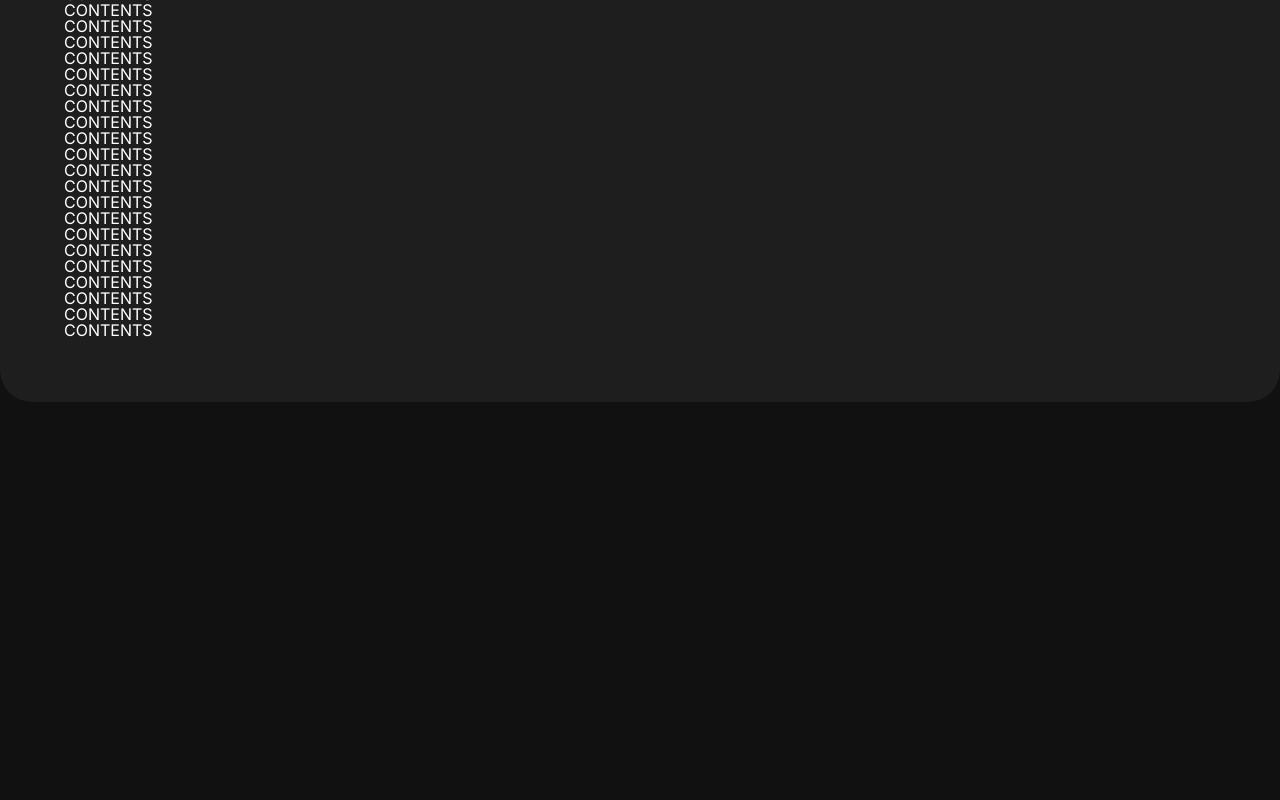
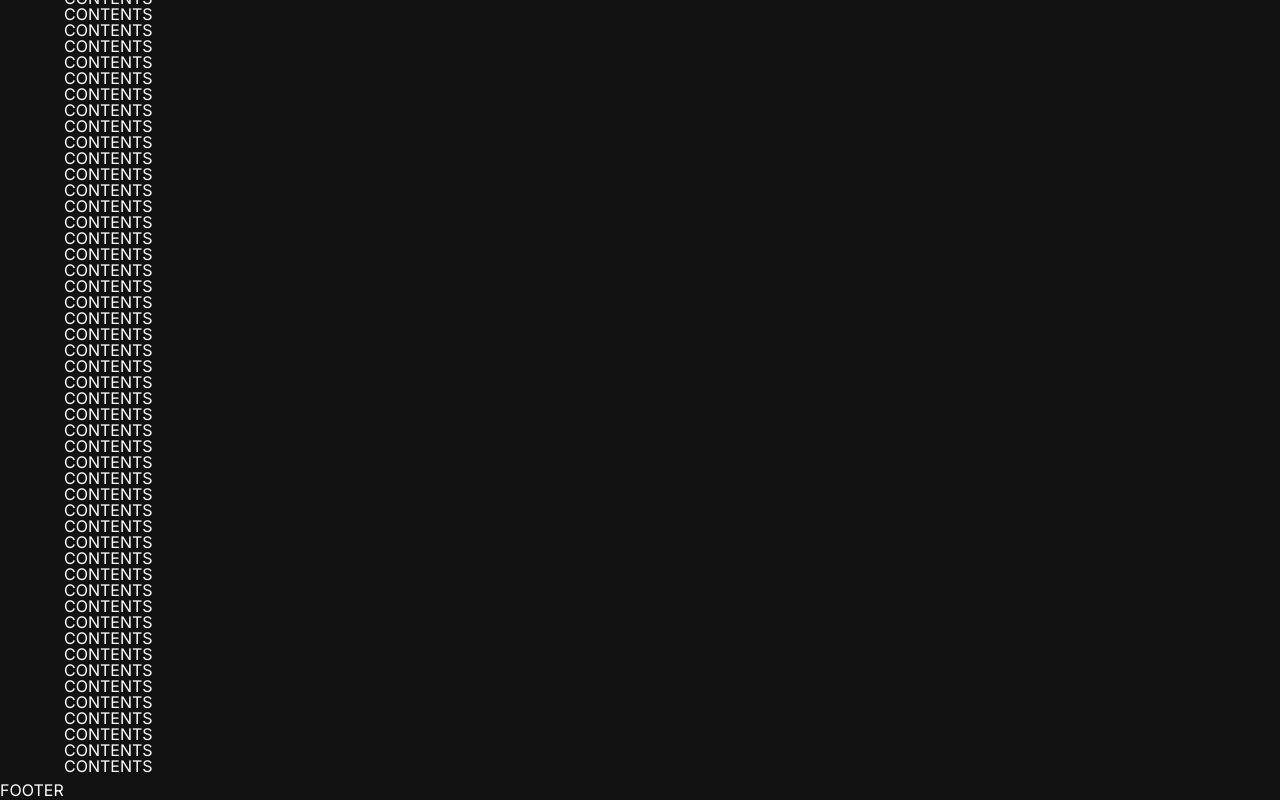
Before and after one commit to JoonsubHwang/esthers-la, a React (Create React App) app: page /characters/1 in a window 1280 px wide. Shown: the part 498-1298 px from the top of the page. Before the commit the page ends 900 px from the top, so only its background shows below. Built offline with nearby package versions, Linux system fonts and the light colour scheme.

Commit message:
Changed hierarchies to apply parallax

```diff
--- a/src/CharInfo/CharInfo.js
+++ b/src/CharInfo/CharInfo.js
@@ -1,5 +1,6 @@
 import React from 'react';
 import './CharInfo.sass';
+import Loading from '../Loading/Loading'
 
 
 
@@ -42,15 +43,18 @@ export default class CharInfo extends React.Component {
     render = () =>
         <main id='charinfo'>
 
+            <div id='base'>
+
                 <div id='summary'>
                     <h1>{this.props.match.params.charName}</h1>
                     <p>Classname</p>
                     <p>iLevel 9999.99</p>
                     <p>In Servername</p>
+                    {/* <Loading /> */}
                 </div>
 
-            <div id='info'>
                 <div id='tabs' onClick={this.toggleTab}>
+
                     <ul id='categories'>
                         {['Tab', 'tAb', 'taB', 'taabbb'].map((category, i) =>
                             <li id={'category-' + i} key={'category-' + i} onClick={this.setCategory}
@@ -59,6 +63,7 @@ export default class CharInfo extends React.Component {
                             </li>
                         )}
                     </ul>
+
                     <ul id='subcategories'>
                         {['Equips', 'Avatars', 'Traits', 'Jewels', 'Kards'].map((subcategory, i) =>
                             <li id={'subcategory-' + i} key={'subcategory-' + i} onClick={this.setSubcategory}
@@ -67,7 +72,11 @@ export default class CharInfo extends React.Component {
                             </li>
                         )}
                     </ul>
+
                 </div>
+
+            </div>
+
             <div id='details'>
                 <p>CONTENTS</p>
                 <p>CONTENTS</p>
@@ -101,7 +110,32 @@ export default class CharInfo extends React.Component {
                 <p>CONTENTS</p>
                 <p>CONTENTS</p>
                 <p>CONTENTS</p>
-                </div>
+                <p>CONTENTS</p>
+                <p>CONTENTS</p>
+                <p>CONTENTS</p>
+                <p>CONTENTS</p>
+                <p>CONTENTS</p>
+                <p>CONTENTS</p>
+                <p>CONTENTS</p>
+                <p>CONTENTS</p>
+                <p>CONTENTS</p>
+                <p>CONTENTS</p>
+                <p>CONTENTS</p>
+                <p>CONTENTS</p>
+                <p>CONTENTS</p>
+                <p>CONTENTS</p>
+                <p>CONTENTS</p>
+                <p>CONTENTS</p>
+                <p>CONTENTS</p>
+                <p>CONTENTS</p>
+                <p>CONTENTS</p>
+                <p>CONTENTS</p>
+                <p>CONTENTS</p>
+                <p>CONTENTS</p>
+                <p>CONTENTS</p>
+                <p>CONTENTS</p>
+                <p>CONTENTS</p>
+                <p>CONTENTS</p>
             </div>
         </main>
 }
```
Lines whose indentation alone changed are shown as unchanged.
